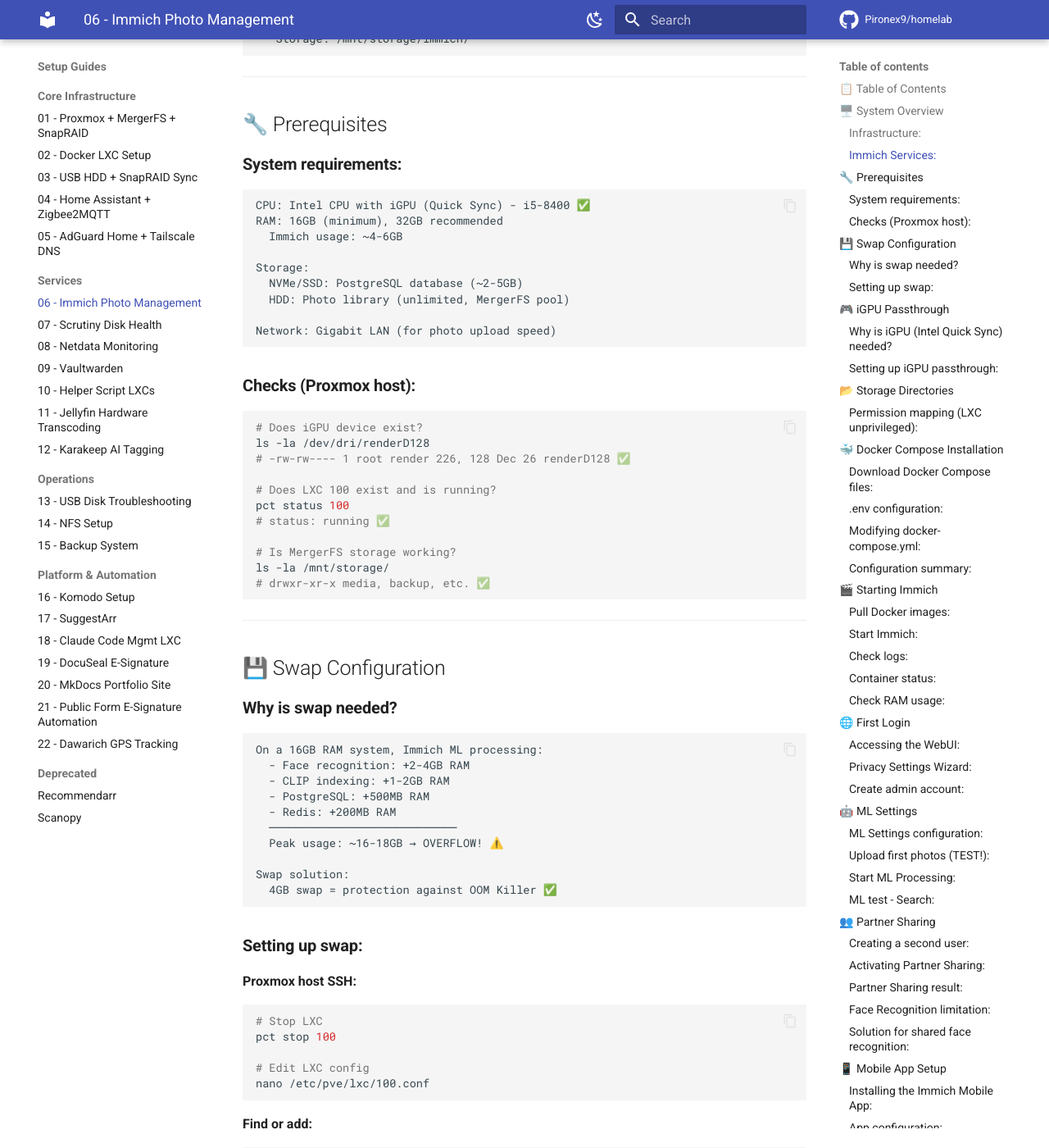
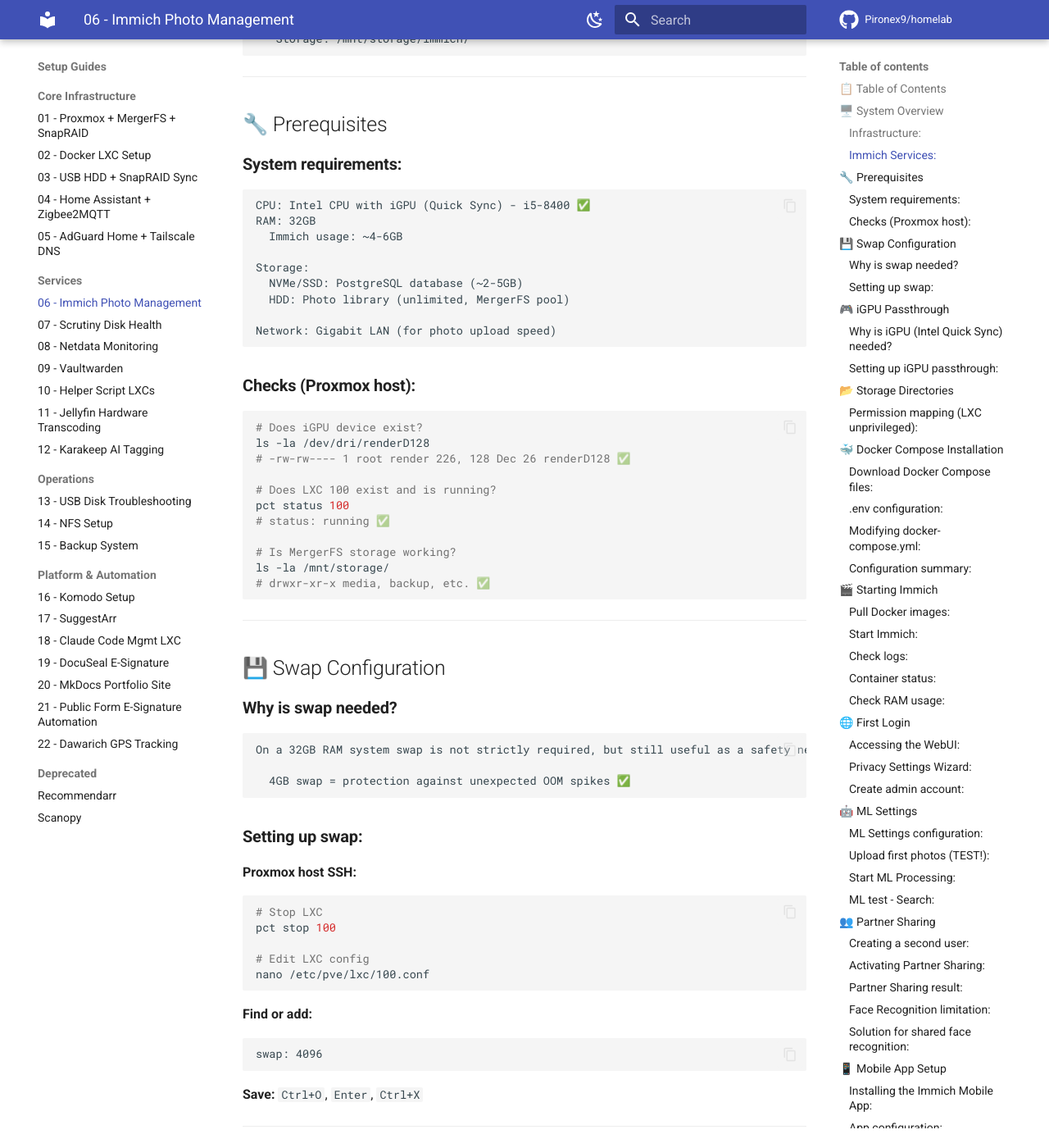
Before and after one commit to Pironex9/homelab, an MkDocs documentation site: the page built from docs/proxmox/06_Immich_Setup_Full_Installation_Guide.md, in a window 1280 px wide and 1400 px high, scrolled down 1403 px. Shown: the whole window at 82% size. Built offline with MkDocs 1.6.1 and Material for MkDocs 9.7.7, drawn with Linux system fonts in a browser that asks for light colours; comment, search, counter and statistics services are not loaded; some of the changed text lies outside the part shown.

Commit message:
Immich: fix restart policy, update docs, add pg_dumpall backup
- Update Immich doc to v2.6.3, 32GB RAM, fix restart: unless-stopped
- Add Immich pg_dumpall routine to backup.sh
- Document Immich DB backup in backup system doc

````diff
--- a/docs/proxmox/06_Immich_Setup_Full_Installation_Guide.md
+++ b/docs/proxmox/06_Immich_Setup_Full_Installation_Guide.md
@@ -1,8 +1,8 @@
 
-**Version:** Immich v2.4.1
-**Date:** 2025-12-26
-**Platform:** Proxmox VE 9.1.2 / LXC 100 (Docker)
-**Hardware:** Intel i5-8400, 16GB RAM, NVMe + HDD
+**Version:** Immich v2.6.3
+**Date:** 2026-04-02
+**Platform:** Proxmox VE 9.1 / LXC 100 (Docker)
+**Hardware:** Intel i5-8400, 32GB RAM, NVMe + HDD
 
 ---
 
@@ -53,7 +53,7 @@
 
 ```
 CPU: Intel CPU with iGPU (Quick Sync) - i5-8400 ✅
-RAM: 16GB (minimum), 32GB recommended
+RAM: 32GB
   Immich usage: ~4-6GB
 
 Storage:
@@ -86,16 +86,9 @@
 ### **Why is swap needed?**
 
 ```
-On a 16GB RAM system, Immich ML processing:
-  - Face recognition: +2-4GB RAM
-  - CLIP indexing: +1-2GB RAM
-  - PostgreSQL: +500MB RAM
-  - Redis: +200MB RAM
-  ────────────────────────────
-  Peak usage: ~16-18GB → OVERFLOW! ⚠️
+On a 32GB RAM system swap is not strictly required, but still useful as a safety net during heavy ML indexing.
 
-Swap solution:
-  4GB swap = protection against OOM Killer ✅
+  4GB swap = protection against unexpected OOM spikes ✅
 ```
 
 ### **Setting up swap:**
@@ -521,7 +514,7 @@
 
 ```
 immich_postgres          | database system is ready to accept connections  ✅
-immich_server            | Immich Microservices is running [v2.4.1]  ✅
+immich_server            | Immich Microservices is running [v2.6.3]  ✅
 immich_machine_learning  | Application startup complete.  ✅
 immich_redis             | Ready to accept connections tcp  ✅
 ```
@@ -1360,5 +1353,5 @@
 ---
 
 **Created:** 2025-12-26
-**Version:** 1.0
-**System:** Proxmox VE 9.1.2 / Immich v2.4.1 / Docker
+**Version:** 1.1
+**System:** Proxmox VE 9.1 / Immich v2.6.3 / Docker
````
Also changed, not shown: other parts of docs/proxmox/06_Immich_Setup_Full_Installation_Guide.md (+4 -4 lines), docs/proxmox/15_Proxmox_Backup_System_Documentation.md (+27 -1 lines), 1 other file.
